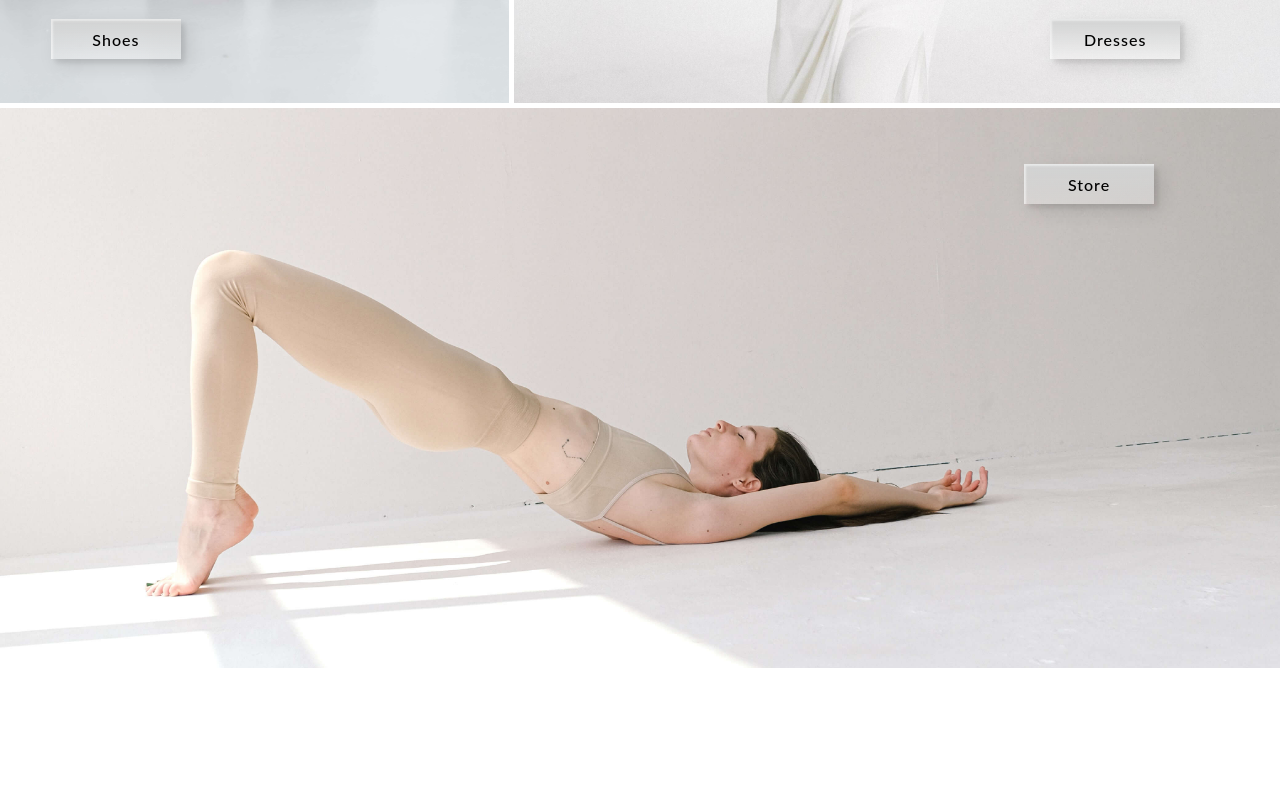
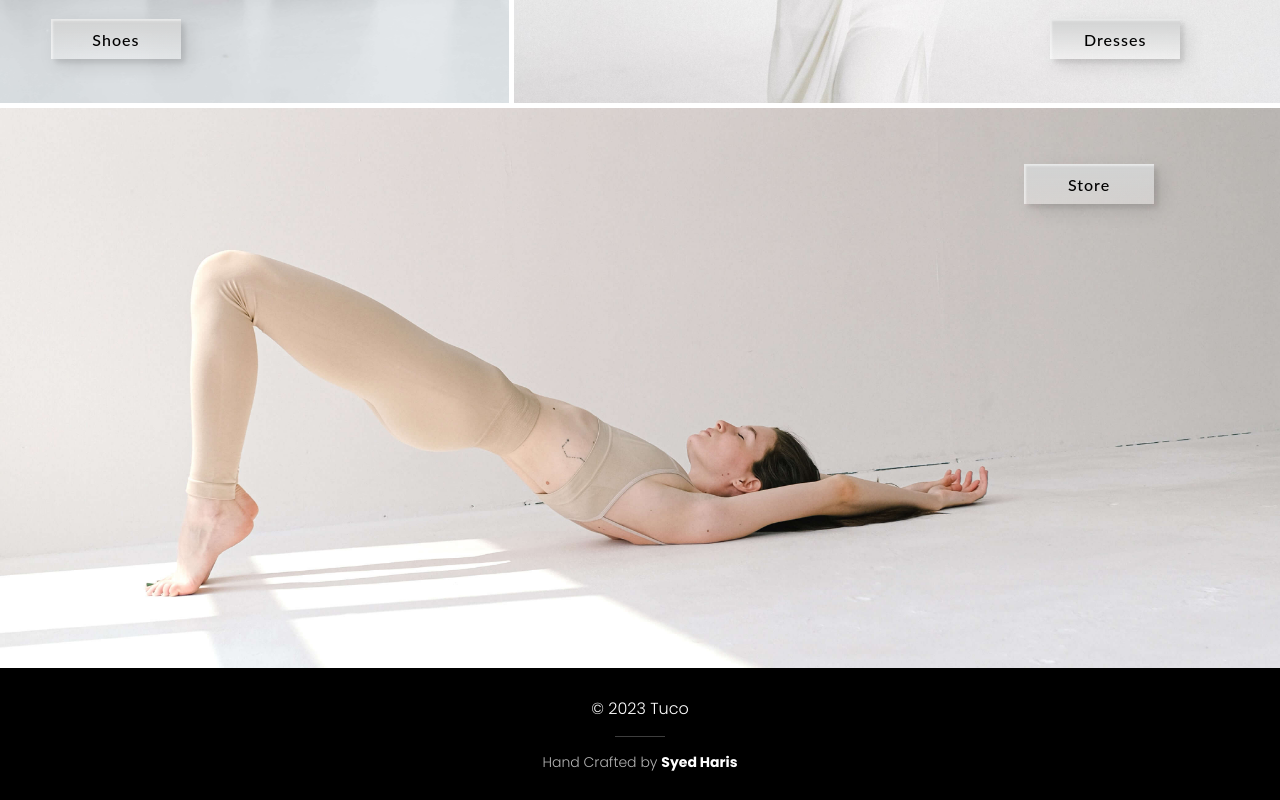
Before and after one commit to sydhrs/tucoecommerce, a React (Create React App) app: page / in a window 1280 px wide. Shown: the part 1822-2622 px from the top of the page. Before the commit the page ends 2490 px from the top, so only its background shows below. Built offline with nearby package versions, Linux system fonts and the light colour scheme.

Commit message:
mentions and footer

```diff
--- a/src/App.js
+++ b/src/App.js
@@ -11,6 +11,7 @@ import Landing from "./routes/landing/Landing.js";
 import Checkout from "./routes/checkout/Checkout";
 import NotFound from "./routes/not-found/NotFound";
 import Order from "./routes/order/Order";
+import Footer from "./components/footer/Footer";
 
 const App = () => {
   const [allCategories, setAllCategories] = useState([]);
@@ -373,6 +374,7 @@ const App = () => {
               <NotFound />} />
           <Route path="*" element={<NotFound />} />
         </Routes>
+        <Footer />
       </BrowserRouter>
   );
 }
--- /dev/null
+++ b/src/components/footer/Footer.js
@@ -0,0 +1,22 @@
+import React, { useState } from "react";
+
+import "./footer.css";
+
+const Footer = () => {
+
+
+  return (
+    <footer>
+      <div className={'title'}>© 2023 Tuco</div>
+      <hr className="separator" />
+      <div className={'subtitle'}>{'Hand Crafted by '}
+           <a href={'https://github.com/sydhrs'}  target="_blank" rel="noopener noreferrer">
+               Syed Haris
+           </a>
+      </div>
+    </footer>
+  );
+}
+
+
+export default Footer;
--- /dev/null
+++ b/src/components/footer/footer.css
@@ -0,0 +1,46 @@
+footer {
+    background: black;
+    height: 100px;
+    padding: 1rem 0;
+    display: flex;
+    align-items: center;
+    justify-content: center;
+    flex-direction: column;
+    gap: 5px;
+}
+
+.title {
+
+    color: white;
+    font-weight: lighter;
+    font-size: 16px;
+    font-family: var(--font-raleway);
+}
+
+.subtitle {
+    color: rgba(255, 255, 255, 0.7);
+    font-family: var(--font-raleway);
+    font-size: 14px;
+    font-weight: lighter;
+}
+
+a {
+    text-decoration: none;
+    color: white;
+    font-weight: bold;
+    transition: color 0.3s ease;
+}
+
+a:hover {
+    color: #F06161FF;
+
+}
+
+.separator {
+    width: 50px;
+    height: 1px;
+    background-color: #ccc;
+    margin: 10px 0;
+    border: none;
+    opacity: 0.3;
+}
```
Also changed, not shown: src/components/Logo/index.css (line endings or trailing spaces).
